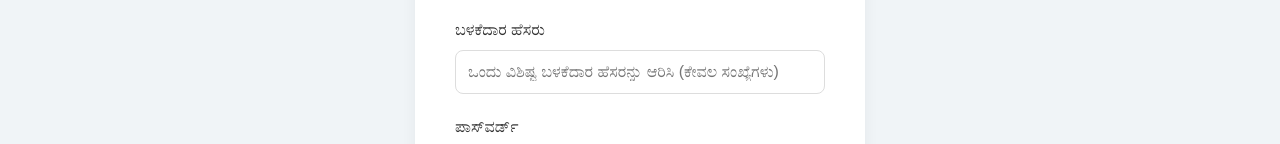
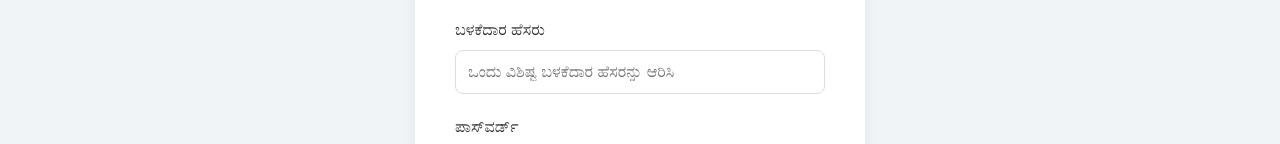
Before and after one commit to shannu0429-wq/Smart-Farm-Assistant, a plain HTML site: page signup3.html in a window 1280 px wide. Shown: the part 730-874 px from the top of the page. Drawn offline with Linux system fonts and the light colour scheme.

Commit message:
Update signup3.html

```diff
--- a/signup3.html
+++ b/signup3.html
@@ -113,7 +113,7 @@
 
                 <div class="form-group">
                     <label for="username">ಬಳಕೆದಾರ ಹೆಸರು</label>
-                    <input type="text" id="username" placeholder="ಒಂದು ವಿಶಿಷ್ಟ ಬಳಕೆದಾರ ಹೆಸರನ್ನು ಆರಿಸಿ (ಕೇವಲ ಸಂಖ್ಯೆಗಳು)" required>
+                    <input type="text" id="username" placeholder="ಒಂದು ವಿಶಿಷ್ಟ ಬಳಕೆದಾರ ಹೆಸರನ್ನು ಆರಿಸಿ " required>
                 </div>
 
                 <div class="form-group">
@@ -238,4 +238,5 @@ document.getElementById('signup-form').addEventListener('submit', async function
 });
 </script>
 </body>
+
 </html>
```
